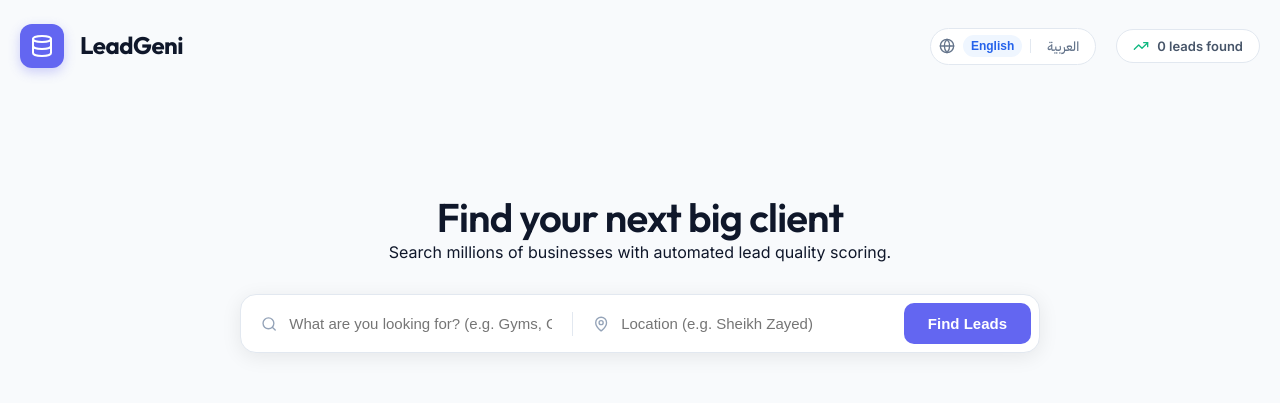
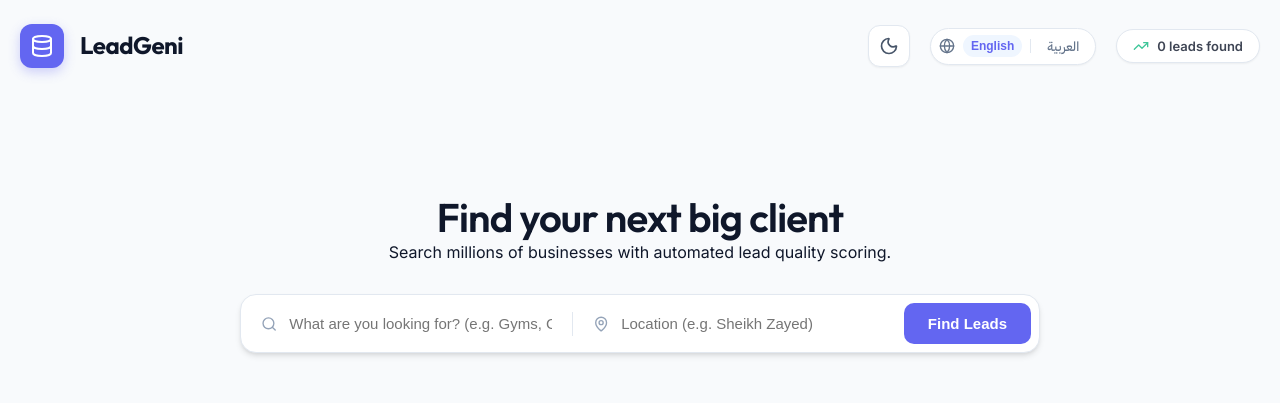
Before and after one commit to HappySolutions/lead-gen, a Next.js app: page / in a window 1280 px wide. Shown: the top 403 px of the page. Built offline with nearby package versions, Linux system fonts and the light colour scheme.

Commit message:
feat: implement theme and language switching support with global CSS variables and UI components

```diff
--- a/src/app/globals.css
+++ b/src/app/globals.css
@@ -25,6 +25,24 @@
   --font-sans: 'Inter', system-ui, -apple-system, sans-serif;
   --font-heading: 'Outfit', sans-serif;
   --font-arabic: 'IBM Plex Sans Arabic', sans-serif;
+}
+
+.dark {
+  --background: #0f172a;
+  --foreground: #f8fafc;
+  --card: #1e293b;
+  --card-foreground: #f8fafc;
+  --primary: #818cf8;
+  --primary-foreground: #ffffff;
+  --secondary: #334155;
+  --secondary-foreground: #f1f5f9;
+  --muted: #94a3b8;
+  --muted-foreground: #64748b;
+  --accent: #1e293b;
+  --accent-foreground: #818cf8;
+  --border: #334155;
+  --input: #334155;
+  --ring: #818cf8;
 }
 
 [lang="ar"] body {
--- a/src/app/layout.tsx
+++ b/src/app/layout.tsx
@@ -1,6 +1,7 @@
 import type { Metadata } from 'next';
 import './globals.css';
 import { LanguageProvider } from '@/core/i18n/useTranslation';
+import { ThemeProvider } from '@/core/theme/useTheme';
 
 export const metadata: Metadata = {
   title: 'LeadGeni | B2B Business Prospecting',
@@ -15,9 +16,11 @@ export default function RootLayout({
   return (
     <html lang="en">
       <body>
-        <LanguageProvider>
-          {children}
-        </LanguageProvider>
+        <ThemeProvider>
+          <LanguageProvider>
+            {children}
+          </LanguageProvider>
+        </ThemeProvider>
       </body>
     </html>
   );
--- a/src/app/page.tsx
+++ b/src/app/page.tsx
@@ -6,6 +6,7 @@ import { LeadCard } from '@/ui/components/LeadCard';
 import { Filters } from '@/ui/components/Filters';
 import { LeadDetails } from '@/ui/components/LeadDetails';
 import { LanguageToggle } from '@/ui/components/LanguageToggle';
+import { ThemeToggle } from '@/ui/components/ThemeToggle';
 import { Lead, SearchFilters } from '@/core/types';
 import { useTranslation } from '@/core/i18n/useTranslation';
 import { Download, Database, TrendingUp, LayoutDashboard } from 'lucide-react';
@@ -86,6 +87,7 @@ export default function Home() {
         </div>
 
         <div style={styles.actions}>
+          <ThemeToggle />
           <LanguageToggle />
           <div style={styles.stats}>
             <div style={styles.statItem}>
@@ -166,7 +168,7 @@ const styles: Record<string, React.CSSProperties> = {
     gap: '16px',
   },
   logo: {
-    backgroundColor: '#6366f1',
+    backgroundColor: 'var(--primary)',
     width: '44px',
     height: '44px',
     borderRadius: '12px',
@@ -178,14 +180,14 @@ const styles: Record<string, React.CSSProperties> = {
   h1: {
     fontSize: '24px',
     fontWeight: '700',
-    color: '#0f172a',
+    color: 'var(--foreground)',
     letterSpacing: '-0.02em',
     marginBottom: '2px',
     fontFamily: 'var(--font-heading)',
   },
   subtitle: {
     fontSize: '14px',
-    color: '#64748b',
+    color: 'var(--muted)',
     fontWeight: '500',
   },
   actions: {
@@ -194,10 +196,11 @@ const styles: Record<string, React.CSSProperties> = {
     gap: '20px',
   },
   stats: {
-    backgroundColor: '#fff',
+    backgroundColor: 'var(--card)',
     padding: '8px 16px',
     borderRadius: '100px',
-    border: '1px solid #e2e8f0',
+    border: '1px solid var(--border)',
+    boxShadow: 'var(--shadow-sm)',
   },
   statItem: {
     display: 'flex',
@@ -205,7 +208,8 @@ const styles: Record<string, React.CSSProperties> = {
     gap: '8px',
     fontSize: '13px',
     fontWeight: '600',
-    color: '#475569',
+    color: 'var(--foreground)',
+    opacity: 0.8,
   },
   heroText: {
     marginBottom: '32px',
@@ -215,8 +219,8 @@ const styles: Record<string, React.CSSProperties> = {
   exportButton: {
     display: 'flex',
     alignItems: 'center',
-    backgroundColor: '#0f172a',
-    color: '#fff',
+    backgroundColor: 'var(--foreground)',
+    color: 'var(--background)',
     border: 'none',
     padding: '10px 18px',
     borderRadius: '10px',
@@ -228,7 +232,7 @@ const styles: Record<string, React.CSSProperties> = {
   emptyState: {
     textAlign: 'center',
     padding: '100px 0',
-    color: '#64748b',
+    color: 'var(--muted)',
   },
   emptyIcon: {
     marginBottom: '20px',
--- /dev/null
+++ b/src/core/theme/useTheme.tsx
@@ -0,0 +1,53 @@
+'use client';
+
+import React, { createContext, useContext, useState, useEffect, ReactNode } from 'react';
+
+type Theme = 'light' | 'dark';
+
+interface ThemeContextType {
+  theme: Theme;
+  toggleTheme: () => void;
+}
+
+const ThemeContext = createContext<ThemeContextType | undefined>(undefined);
+
+export const ThemeProvider: React.FC<{ children: ReactNode }> = ({ children }) => {
+  const [theme, setTheme] = useState<Theme>('light');
+
+  useEffect(() => {
+    const saved = localStorage.getItem('leadgeni_theme') as Theme;
+    if (saved && (saved === 'light' || saved === 'dark')) {
+      setTheme(saved);
+    } else if (window.matchMedia('(prefers-color-scheme: dark)').matches) {
+      setTheme('dark');
+    }
+  }, []);
+
+  useEffect(() => {
+    localStorage.setItem('leadgeni_theme', theme);
+    const root = window.document.documentElement;
+    if (theme === 'dark') {
+      root.classList.add('dark');
+    } else {
+      root.classList.remove('dark');
+    }
+  }, [theme]);
+
+  const toggleTheme = () => {
+    setTheme(prev => (prev === 'light' ? 'dark' : 'light'));
+  };
+
+  return (
+    <ThemeContext.Provider value={{ theme, toggleTheme }}>
+      {children}
+    </ThemeContext.Provider>
+  );
+};
+
+export const useTheme = () => {
+  const context = useContext(ThemeContext);
+  if (context === undefined) {
+    throw new Error('useTheme must be used within a ThemeProvider');
+  }
+  return context;
+};
--- a/src/ui/components/Filters.tsx
+++ b/src/ui/components/Filters.tsx
@@ -63,7 +63,9 @@ const styles: Record<string, React.CSSProperties> = {
     alignItems: 'center',
     padding: '12px 0',
     marginTop: '24px',
-    borderBottom: '1px solid #e2e8f0',
+    borderBottom: '1px solid var(--border)',
+    flexWrap: 'wrap',
+    gap: '16px',
   },
   section: {
     display: 'flex',
@@ -71,33 +73,36 @@ const styles: Record<string, React.CSSProperties> = {
     gap: '12px',
   },
   filter: {
-    backgroundColor: '#fff',
-    border: '1px solid #e2e8f0',
+    backgroundColor: 'var(--card)',
+    border: '1px solid var(--border)',
     padding: '6px 14px',
     borderRadius: '8px',
     fontSize: '13px',
     fontWeight: '500',
-    color: '#64748b',
+    color: 'var(--muted)',
     cursor: 'pointer',
+    transition: 'all 0.2s ease',
   },
   activeFilter: {
-    backgroundColor: '#eff6ff',
-    border: '1px solid #3b82f6',
+    backgroundColor: 'var(--accent)',
+    border: '1px solid var(--primary)',
     padding: '6px 14px',
     borderRadius: '8px',
     fontSize: '13px',
     fontWeight: '600',
-    color: '#2563eb',
+    color: 'var(--primary)',
     cursor: 'pointer',
+    transition: 'all 0.2s ease',
   },
   select: {
-    border: '1px solid #e2e8f0',
+    border: '1px solid var(--border)',
     padding: '6px 12px',
     borderRadius: '8px',
     fontSize: '13px',
     fontWeight: '500',
-    color: '#475569',
+    color: 'var(--foreground)',
     outline: 'none',
-    backgroundColor: '#fff',
+    backgroundColor: 'var(--card)',
+    cursor: 'pointer',
   }
 };
--- a/src/ui/components/LanguageToggle.tsx
+++ b/src/ui/components/LanguageToggle.tsx
@@ -32,28 +32,29 @@ const styles: Record<string, React.CSSProperties> = {
     display: 'flex',
     alignItems: 'center',
     gap: '8px',
-    backgroundColor: '#fff',
+    backgroundColor: 'var(--card)',
     padding: '4px 8px',
     borderRadius: '100px',
-    border: '1px solid #e2e8f0',
+    border: '1px solid var(--border)',
     width: 'fit-content',
+    boxShadow: 'var(--shadow-sm)',
   },
   btn: {
     border: 'none',
     background: 'none',
     fontSize: '12px',
     fontWeight: '500',
-    color: '#64748b',
+    color: 'var(--muted)',
     padding: '4px 8px',
     borderRadius: '100px',
     cursor: 'pointer',
   },
   activeBtn: {
     border: 'none',
-    background: '#eff6ff',
+    background: 'var(--accent)',
     fontSize: '12px',
     fontWeight: '600',
-    color: '#2563eb',
+    color: 'var(--primary)',
     padding: '4px 8px',
     borderRadius: '1000px',
   },
@@ -62,25 +63,25 @@ const styles: Record<string, React.CSSProperties> = {
     background: 'none',
     fontSize: '13px',
     fontWeight: '500',
-    color: '#64748b',
+    color: 'var(--muted)',
     padding: '4px 8px',
     borderRadius: '100px',
     cursor: 'pointer',
-    fontFamily: "'IBM Plex Sans Arabic', sans-serif",
+    fontFamily: '"IBM Plex Sans Arabic", sans-serif',
   },
   activeBtnAr: {
     border: 'none',
-    background: '#f5f3ff',
+    background: 'var(--accent)',
     fontSize: '13px',
     fontWeight: '600',
-    color: '#7c3aed',
+    color: 'var(--primary)',
     padding: '4px 8px',
     borderRadius: '1000px',
-    fontFamily: "'IBM Plex Sans Arabic', sans-serif",
+    fontFamily: '"IBM Plex Sans Arabic", sans-serif',
   },
   divider: {
     width: '1px',
     height: '14px',
-    backgroundColor: '#e2e8f0',
+    backgroundColor: 'var(--border)',
   }
 };
--- a/src/ui/components/SearchBar.tsx
+++ b/src/ui/components/SearchBar.tsx
@@ -64,14 +64,14 @@ const styles: Record<string, React.CSSProperties> = {
   form: {
     display: 'flex',
     alignItems: 'center',
-    backgroundColor: '#fff',
+    backgroundColor: 'var(--card)',
     padding: '8px',
     borderRadius: '16px',
-    boxShadow: '0 4px 20px rgba(0, 0, 0, 0.08)',
+    boxShadow: 'var(--shadow-md)',
     width: '100%',
     maxWidth: '800px',
     margin: '0 auto',
-    border: '1px solid #e2e8f0',
+    border: '1px solid var(--border)',
   },
   inputGroup: {
     display: 'flex',
@@ -80,7 +80,7 @@ const styles: Record<string, React.CSSProperties> = {
     padding: '0 12px',
   },
   icon: {
-    color: '#94a3b8',
+    color: 'var(--muted-foreground)',
     marginInlineEnd: '12px',
   },
   input: {
@@ -88,7 +88,7 @@ const styles: Record<string, React.CSSProperties> = {
     outline: 'none',
     width: '100%',
     fontSize: '15px',
-    color: '#1e293b',
+    color: 'var(--foreground)',
     fontWeight: '500',
     padding: '12px 0',
     backgroundColor: 'transparent',
@@ -96,12 +96,12 @@ const styles: Record<string, React.CSSProperties> = {
   divider: {
     width: '1px',
     height: '24px',
-    backgroundColor: '#e2e8f0',
+    backgroundColor: 'var(--border)',
     margin: '0 8px',
   },
   button: {
-    backgroundColor: '#6366f1',
-    color: '#fff',
+    backgroundColor: 'var(--primary)',
+    color: 'var(--primary-foreground)',
     border: 'none',
     padding: '12px 24px',
     borderRadius: '10px',
--- /dev/null
+++ b/src/ui/components/ThemeToggle.tsx
@@ -0,0 +1,38 @@
+'use client';
+
+import React from 'react';
+import { Sun, Moon } from 'lucide-react';
+import { useTheme } from '@/core/theme/useTheme';
+
+export const ThemeToggle = () => {
+  const { theme, toggleTheme } = useTheme();
+
+  return (
+    <button
+      onClick={toggleTheme}
+      style={styles.button}
+      aria-label="Toggle theme"
+    >
+      {theme === 'light' ? (
+        <Moon size={20} color="#475569" />
+      ) : (
+        <Sun size={20} color="#fbbf24" />
+      )}
+    </button>
+  );
+};
+
+const styles: Record<string, React.CSSProperties> = {
+  button: {
+    backgroundColor: 'var(--card)',
+    border: '1px solid var(--border)',
+    padding: '10px',
+    borderRadius: '12px',
+    display: 'flex',
+    alignItems: 'center',
+    justifyContent: 'center',
+    cursor: 'pointer',
+    transition: 'all 0.2s ease',
+    boxShadow: 'var(--shadow-sm)',
+  },
+};
```
Also changed, not shown: src/ui/components/LeadCard.tsx (+17 -15 lines).
